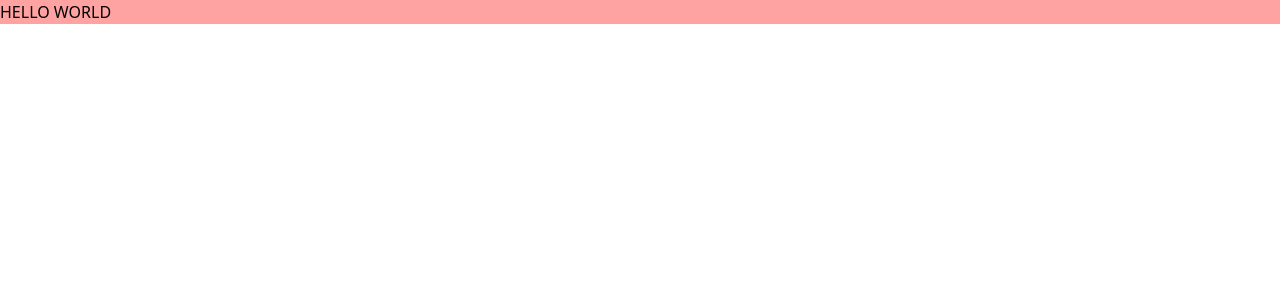
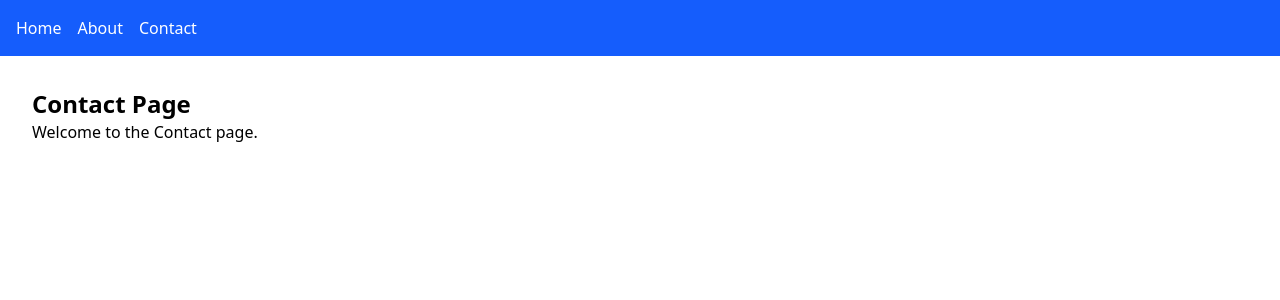
Before and after one commit to riyamehtaatwork/ui, a React app: page /contact in a window 1280 px wide. Shown: the top 300 px of the page. Built offline with nearby package versions, Linux system fonts and the light colour scheme; the HTML template or start-up script is replaced by a standard one.

Commit message:
added router to react app

```diff
--- a/package.json
+++ b/package.json
@@ -13,6 +13,7 @@
     "@tailwindcss/vite": "^4.1.7",
     "react": "^19.1.0",
     "react-dom": "^19.1.0",
+    "react-router-dom": "^7.6.0",
     "tailwindcss": "^4.1.7"
   },
   "devDependencies": {
--- a/src/App.jsx
+++ b/src/App.jsx
@@ -1,7 +1,35 @@
 import React from "react";
+import ReactDOM from "react-dom/client";
+import { BrowserRouter, Routes, Route, Link } from "react-router-dom";
+
+import Home from "./pages/Home";
+import About from "./pages/About";
+import Contact from "./pages/Contact";
 
 const App = () => {
-  return <div className="bg-red-300">HELLO WORLD</div>;
+  return (
+    <BrowserRouter>
+      <nav className="bg-blue-600 text-white p-4 flex space-x-4">
+        <Link to="/" className="hover:underline">
+          Home
+        </Link>
+        <Link to="/about" className="hover:underline">
+          About
+        </Link>
+        <Link to="/contact" className="hover:underline">
+          Contact
+        </Link>
+      </nav>
+      <main className="p-4">
+        <Routes>
+          <Route path="/" element={<Home />} />
+          <Route path="/about" element={<About />} />
+          <Route path="/contact" element={<Contact />} />
+        </Routes>
+      </main>
+    </BrowserRouter>
+  );
 };
 
+ReactDOM.createRoot(document.getElementById("root")).render(<App />);
 export default App;
--- /dev/null
+++ b/src/pages/About.jsx
@@ -0,0 +1,8 @@
+export default function About() {
+  return (
+    <div className="p-4">
+      <h1 className="text-2xl font-bold">About Page</h1>
+      <p>Welcome to the About page.</p>
+    </div>
+  );
+}
--- /dev/null
+++ b/src/pages/Contact.jsx
@@ -0,0 +1,8 @@
+export default function Contact() {
+  return (
+    <div className="p-4">
+      <h1 className="text-2xl font-bold">Contact Page</h1>
+      <p>Welcome to the Contact page.</p>
+    </div>
+  );
+}
--- /dev/null
+++ b/src/pages/Home.jsx
@@ -0,0 +1,8 @@
+export default function Home() {
+  return (
+    <div className="p-4">
+      <h1 className="text-2xl font-bold">Home Page</h1>
+      <p>Welcome to the home page.</p>
+    </div>
+  );
+}
```
Also changed, not shown: 1 other file (tests, documents, lock files or other folders).
